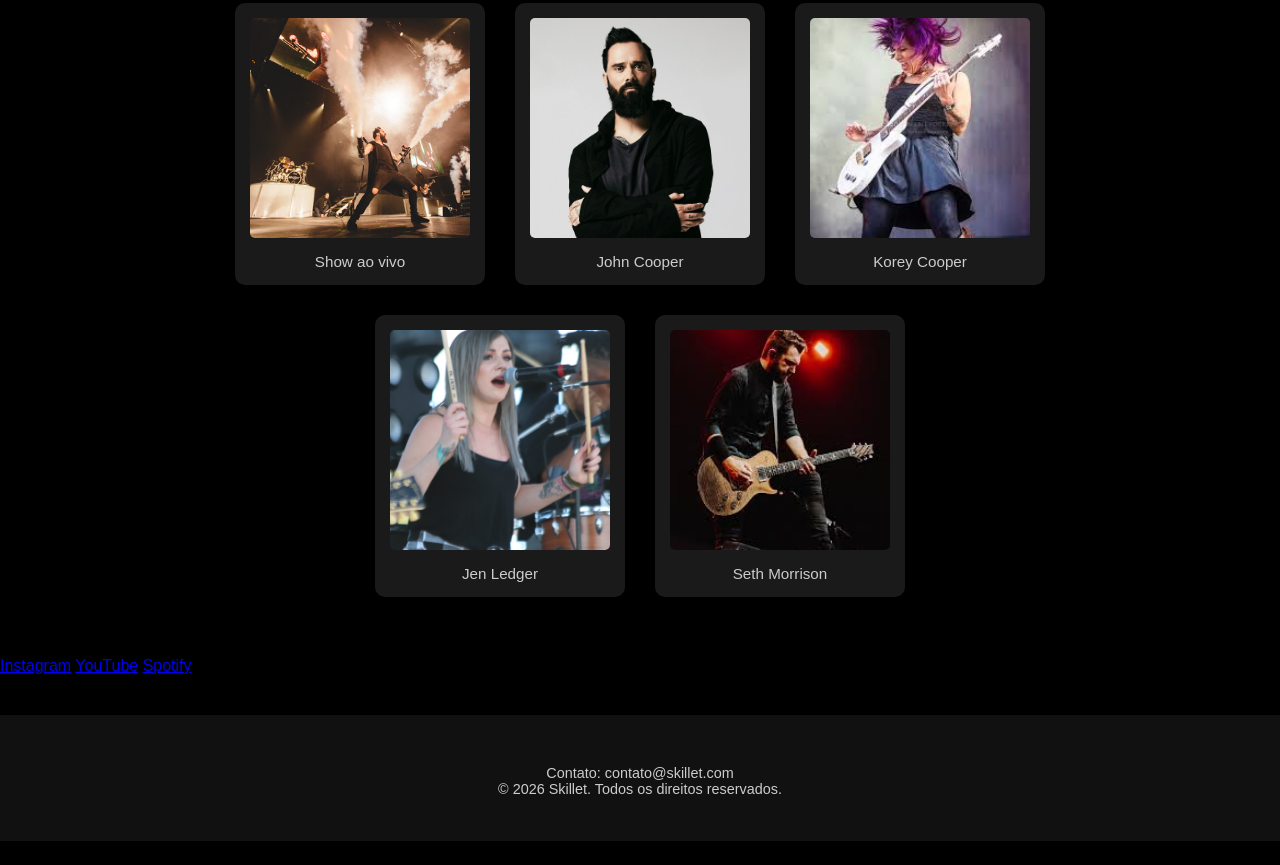
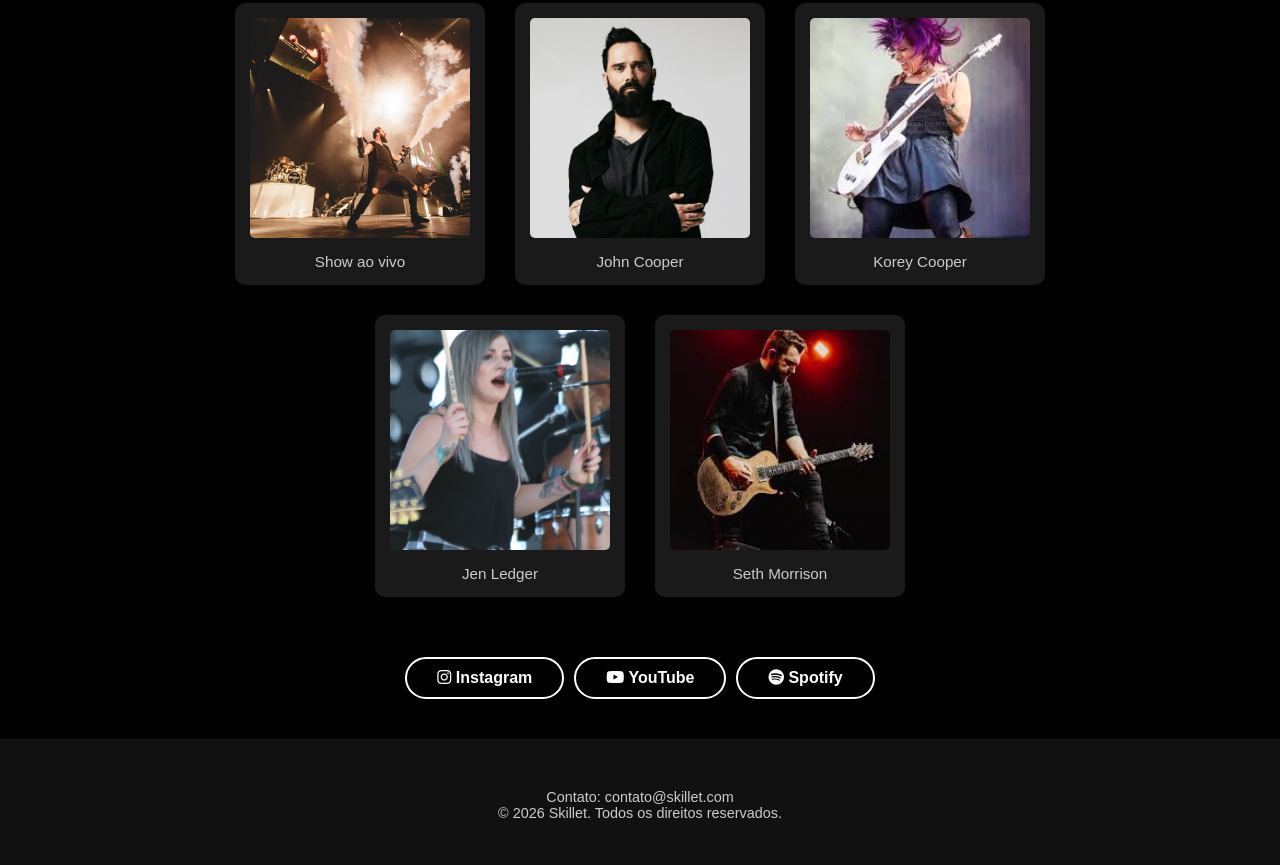
Before and after one commit to ClaraFelix06/Skillet-Web, a plain HTML site: page index.html in a window 1280 px wide. Shown: the part 664-1529 px from the top of the page. Before the commit the page ends 1505 px from the top, so only its background shows below. Drawn offline with Linux system fonts and the light colour scheme.

Commit message:
Finalizado o rodapé, exclusao da aba rede sociais, musicas que redericionam o usuario para spotify

```diff
--- a/index.html
+++ b/index.html
@@ -3,6 +3,7 @@
 
 <head>
     <meta charset="UTF-8">
+    <link rel="stylesheet" href="https://cdnjs.cloudflare.com/ajax/libs/font-awesome/6.5.0/css/all.min.css">
     <meta name="viewport" content="width=device-width, initial-scale=1.0">
     <title>Skillet Band</title>
     <link rel="stylesheet" href="style.css">
@@ -15,7 +16,7 @@
             <li><a href="index.html">Início</a></li>
             <li><a href="sobre.html">Sobre</a></li>
             <li><a href="topmusicas.html">Top Músicas</a></li>
-            <li><a href="#">Redes Sociais</a></li>
+
         </ul>
     </nav>
     <div class="hero">
@@ -50,14 +51,22 @@
             </div>
         </div>
     </section>
-    <div class="redes-sociais">
-        <a href="#">Instagram</a>
-        <a href="#">YouTube</a>
-        <a href="#">Spotify</a>
+    <div class="redes">
+        <a class="btn-social instagram" href="https://www.instagram.com/skilletmusic/?hl=pt" target="blank">
+        <i class="fa-brands fa-instagram"></i> Instagram
+    </a>
+
+    <a class="btn-social youtube" href="https://www.youtube.com/watch?v=2aJUnltwsqs&list=RD2aJUnltwsqs&start_radio=1" target="_blank">
+        <i class="fa-brands fa-youtube"></i> YouTube
+    </a>
+
+    <a class="btn-social spotify" href="https://open.spotify.com/intl-pt/artist/49bzE5vRBRIota4qeHtQM8?si=nf0l24-PTCuHEhkUCDY_pg" target="_blank">
+        <i class="fa-brands fa-spotify"></i> Spotify
+    </a>
     </div>
     <footer>
         <p>Contato: contato@skillet.com<br>
-            © 2026 Skillet. Todos os direitos reservados.</p>
+        © 2026 Skillet. Todos os direitos reservados.</p>
     </footer>
 </body>
 
--- a/style.css
+++ b/style.css
@@ -101,6 +101,7 @@ nav ul li a:hover {
     padding: 60px 20px;
     color: white;
     text-align: center;
+    text-decoration: none;
 }
 
 .galeria h2 {
@@ -123,8 +124,8 @@ nav ul li a:hover {
     padding: 15px;
     border-radius: 10px;
     width: 220px;
-    box-shadow: 0 4px 10px rgba(0, 0, 0, 0.6);
     transition: transform 0.3s ease;
+    text-decoration: none;
 }
 
 .card-imagem:hover {
@@ -145,7 +146,11 @@ nav ul li a:hover {
     font-size: 0.95rem;
     color: #cccccc;
 }
-
+.card-imagem a {
+    text-decoration: none; /* tira o sublinhado */
+    color: white; /* cor normal */
+    font-weight: bold;
+}
 .container {
     max-width: 800px;
     margin: 40px auto;
@@ -192,19 +197,6 @@ footer {
     color: #cccccc;
     margin-top: 40px;
 }
-
-footer a {
-    color: white;
-    text-decoration: none;
-    margin: 0 15px;
-    font-weight: bold;
-    transition: color 0.3s;
-}
-
-footer a:hover {
-    color: #cccccc;
-}
-
 footer p {
     margin-top: 20px;
     font-size: 0.9rem;
@@ -285,3 +277,24 @@ footer p {
     background-color: white;
     color: black;
 }
+.btn-social{
+   padding: 10px 30px;
+    background-color: transparent;
+    color: white;
+    text-decoration: none;
+    font-weight: bold;
+    font-size: 1rem;
+    border: 2px solid white;
+    border-radius: 30px;
+    transition: all 0.3s ease;
+
+}
+.btn-social:hover {
+    background-color: white;
+    color: black;
+}
+.redes{
+    display: flex;
+    justify-content: center;
+    gap: 10px
+}
```
Also changed, not shown: sobre.html (+1 -1 lines), topmusicas.html (+3 -4 lines).
